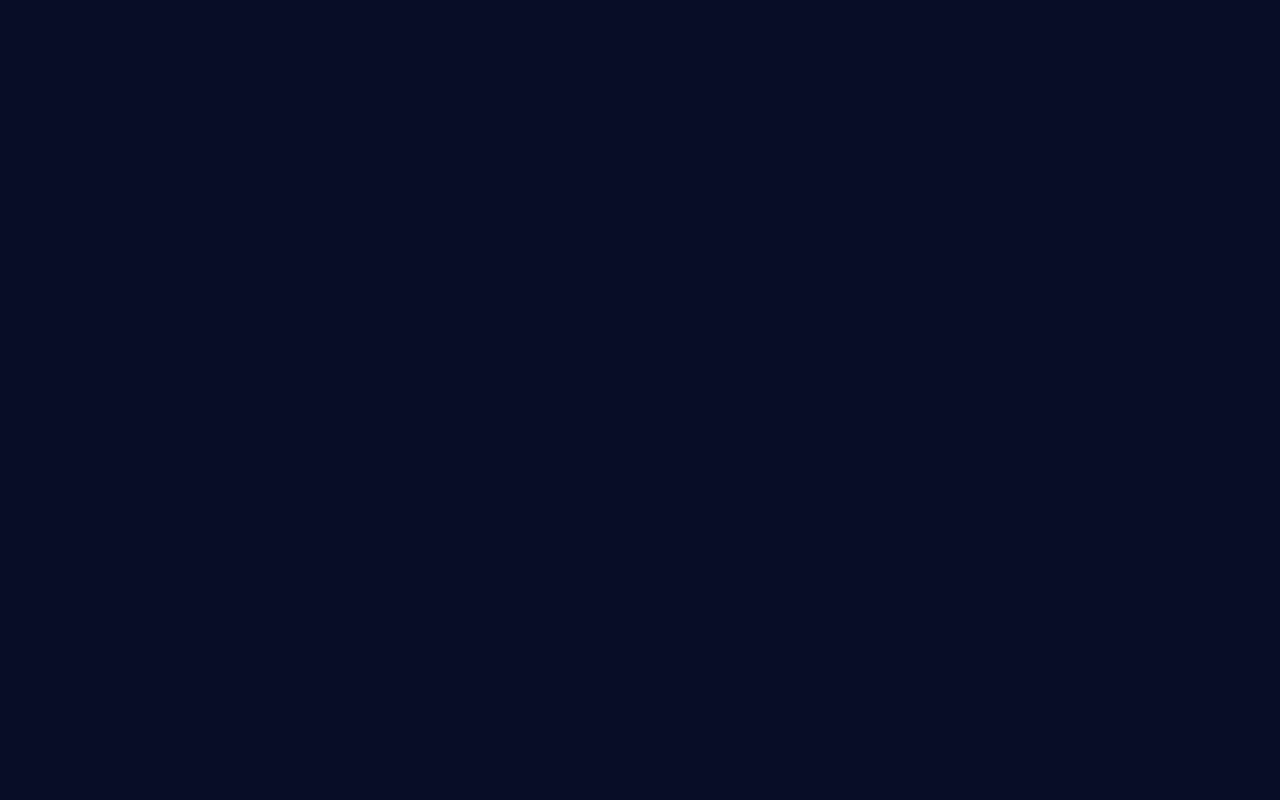
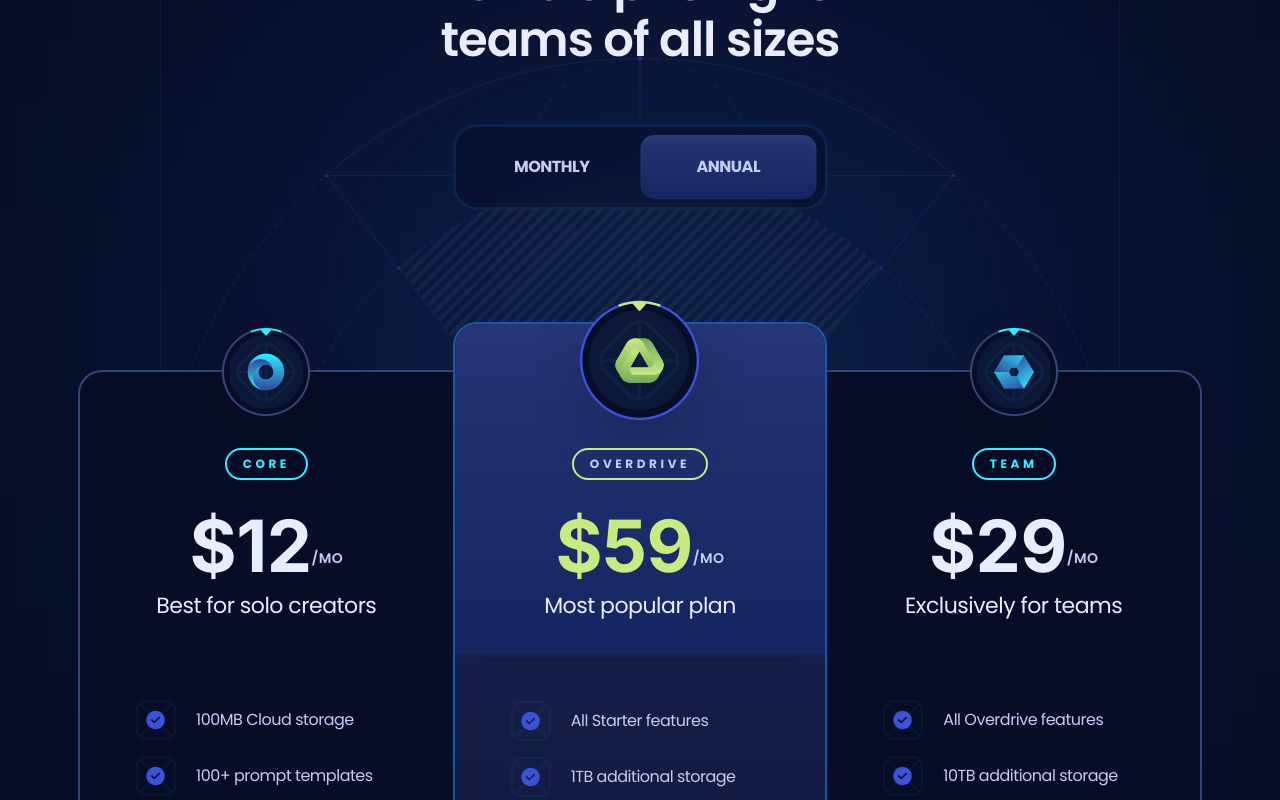
Before and after one commit to MHalemDEV2024/xora-next, a Next.js app: page / in a window 1280 px wide. Shown: the part 1960-2760 px from the top of the page. Before the commit the page ends 1804 px from the top, so only its background shows below. Built offline with nearby package versions, Linux system fonts and the light colour scheme.

Commit message:
Add Pricing section

```diff
--- a/constants/index.ts
+++ b/constants/index.ts
@@ -45,3 +45,52 @@
     title: '24 / 7 Customer support',
   },
 ];
+
+
+export const plans = [
+  {
+    id: '0',
+    title: 'Core',
+    priceMonthly: 19,
+    priceYearly: 12,
+    caption: 'Best for solo creators',
+    features: [
+      '100MB Cloud storage',
+      '100+ prompt templates',
+      '5 projects',
+      '24/7 support',
+    ],
+    icon: '/images/circle.svg',
+    logo: '/images/plan-1.png',
+  },
+  {
+    id: '1',
+    title: 'Overdrive',
+    priceMonthly: 79,
+    priceYearly: 59,
+    caption: 'Most popular plan',
+    features: [
+      'All Starter features',
+      '1TB additional storage',
+      'Unlimited projects',
+      'Analytics',
+    ],
+    icon: '/images/triangle.svg',
+    logo: '/images/plan-2.png',
+  },
+  {
+    id: '2',
+    title: 'Team',
+    priceMonthly: 39,
+    priceYearly: 29,
+    caption: 'Exclusively for teams',
+    features: [
+      'All Overdrive features',
+      '10TB additional storage',
+      '50% off per member',
+      'Real-time collaboration',
+    ],
+    icon: '/images/hexagon.svg',
+    logo: '/images/plan-3.png',
+  },
+];
--- a/package.json
+++ b/package.json
@@ -12,6 +12,7 @@
     "clsx": "^2.1.1",
     "next": "15.4.6",
     "react": "19.1.0",
+    "react-countup": "^6.5.3",
     "react-dom": "19.1.0"
   },
   "devDependencies": {
--- a/src/pages/index.tsx
+++ b/src/pages/index.tsx
@@ -1,6 +1,7 @@
 import  Header  from '../../components/layout/Header'
 import Hero from '../section/Hero'
 import  Features  from '../section/Features'
+import Pricing from '../section/Pricing'
 
 export default function Home() {
   return (
@@ -8,6 +9,7 @@
       <Header/>
       <Hero/>
       <Features/>
+      <Pricing/>
     </main>
   )
 }
--- /dev/null
+++ b/src/section/Pricing.tsx
@@ -0,0 +1,168 @@
+import clsx from 'clsx';
+import { useState } from 'react';
+import { Element } from 'react-scroll';
+import { plans } from '../../constants';
+import CountUp from 'react-countup';
+import Button from '../../components/common/Button';
+
+
+function Pricing() {
+  const [monthly, setMonthly] = useState(false);
+
+  return (
+    <section>
+      <Element name="pricing">
+        <div className="container">
+          <div className="max-w-960 pricing-head_before relative mx-auto border-l border-r border-s2 bg-s1/50 pb-40 pt-28 max-xl:mx-w-4xl max-lg:border-none max-md:pb-32 max-md:pt-16">
+            <h3 className="h3 max-lg:h4 max-md:h5 z-3 relative mx-auto mb-14 max-w-lg text-center text-p4 max-md:mb-11 max-sm:max-w-sm">
+              Flexible pricing for teams of all sizes
+            </h3>
+
+            <div className="relative z-4 mx-auto flex w-[375px] rounded-3xl border-[3px] border-s4/25 bg-s1/50 p-2 backdrop-blur-[6px] max-md:w-[310px]">
+              <button
+                className={clsx('pricing-head_btn', monthly && 'text-p4')}
+                onClick={() => setMonthly(true)}
+              >
+                Monthly
+              </button>
+              <button
+                className={clsx('pricing-head_btn', !monthly && 'text-p4')}
+                onClick={() => setMonthly(false)}
+              >
+                Annual
+              </button>
+              <div
+                className={clsx(
+                  'g4 rounded-14 befor:h1-100 pricing-head_btn_before absolute left-2 top-2 h-[calc(100%-16px)] w-[calc(50%-8px)] overflow-hidden shadow-400 transition-transform duration-500',
+                  !monthly && 'translate-x-full'
+                )}
+              />
+            </div>
+
+            <div className="pricing-bg">
+              <img
+                src="/images/bg-outlines.svg"
+                width={960}
+                height={380}
+                alt="outlines"
+                className="relative z-2"
+              />
+
+              <img
+                src="/images/bg-outlines-fill.png"
+                width={960}
+                height={380}
+                alt="outlines"
+                className="absolute inset-0 mix-blend-soft-light opacity-5"
+              />
+            </div>
+          </div>
+
+          <div className="scroll-hide relative z-2 -mt-12 flex items-start max-xl:gap-5 max-xl:overflow-auto max-xl:pt-6">
+            {plans.map((plan, index) => (
+              <div
+                key={plan.id}
+                className="pricing-plan_first pricing-plan_last pricing-plan_odd pricing-plan_even relative border-2 p-7 max-xl:min-w-80 max-lg:rounded-3xl xl:w-[calc(100%/3+2px)]"
+              >
+                {index === 1 && (
+                  <div className="g4 absolute h-330 left-0 right-0 top-0 z-1 rounded-tl-3xl rounded-tr-3xl" />
+                )}
+                <div
+                  className={clsx(
+                    'absolute left-0 right-0 z-2 flex items-center justify-center',
+                    index === 1 ? '-top-6' : '-top-6 xl:-top-11'
+                  )}
+                >
+                  <img
+                    src={plan.logo}
+                    alt={plan.title}
+                    className={clsx(
+                      'object-contain drop-shadow-2xl',
+                      index === 1 ? 'size-[120px]' : 'size-[88px]'
+                    )}
+                  />
+                </div>
+                <div
+                  className={clsx(
+                    'relative flex flex-col items-center',
+                    index === 1 ? 'pt-24' : 'pt-12',
+                  )}
+                >
+                  <div
+                    className={clsx(
+                      'small-2 rounded-20 relative z-2 mx-auto mb-6 border-2 px-4 py-1.5 uppercase',
+                      index === 1 ? 'border-p3' : 'border-p1 text-p1'
+                    )}
+                  >
+                    {plan.title}
+                  </div>
+
+                  <div className='relative z-2 flex items-center justify-center'>
+                    <div className={clsx(
+                      'h-num flex items-start', index === 1 ? 'text-p3' : 'text-p4',
+                    )}
+                    >
+                      $ <CountUp
+                        start={plan.priceMonthly}
+                        end={monthly ? plan.priceMonthly : plan.priceYearly}
+                        duration={0.4}
+                        useEasing={false}
+                        preserveValue
+                      />
+                    </div>
+                    <div className='small-1 relative top-3 ml-l uppercase'>
+                      /mo
+                    </div>
+                  </div>
+                </div>
+                <div className={clsx(
+                  'body-1 relative z-2 mb-10 w-full border-b-s2 pb-9 text-center text-p4',
+                  index === 1 && 'border-b',
+                )}>
+                  {plan.caption}
+                </div>
+                <ul className='mx-auto space-y-4 xl:px-7'>
+                  {
+                    plan.features.map((feature) => (
+                      <li
+                        key={feature}
+                        className='relative flex items-center gap-5'
+                      >
+                        <img
+                          src={"/images/check.png"}
+                          alt="check"
+                          className='size-10 object-contain'
+                        />
+                        <p className='flex-1'>
+                          {feature}
+                        </p>
+
+                      </li>
+                    ))
+                  }
+
+                </ul>
+                <div className='mt-10 flex w-full justify-center'>
+                  <Button icon={plan.icon}>
+                    Get started
+                  </Button>
+                </div>
+                {
+                  index === 1 && (
+                    <p className="small-compact mt-9 text-center text-p3 before:mx-2.5 before:content-['-'] after:mx-2.5 after:content-['-']">
+                      Limited time offer
+
+                    </p>
+                  )
+                }
+
+              </div>
+            ))}
+          </div>
+        </div>
+      </Element>
+    </section>
+  );
+}
+
+export default Pricing;
```
Also changed, not shown: components/layout/Footer.tsx (deleted), components/layout/Layout.tsx (deleted), 1 other file (tests, documents, lock files or other folders).
